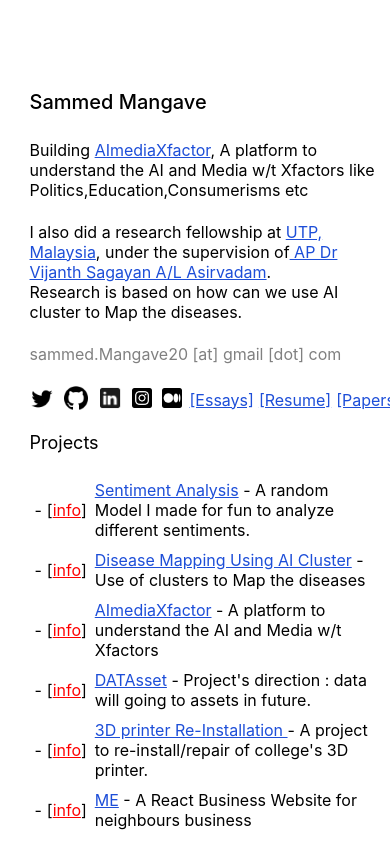
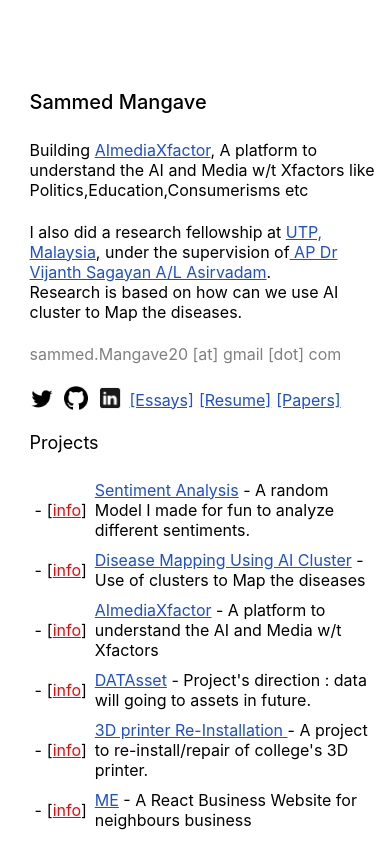
Before and after one commit to samycolen/samycolen.github.io, a React (Create React App) app: page / in a window 390 px wide. Shown: the top 841 px of the page. Built offline with nearby package versions, Linux system fonts and the light colour scheme.

Commit message:
removed the ig icon from mobile

```diff
--- a/src/App.css
+++ b/src/App.css
@@ -36,9 +36,8 @@
   display: flex;
   align-items: center;
   margin-top: 40px;
-
 }
-.dlink{
+.dlink {
   margin-right: 14px;
 }
 
@@ -145,9 +144,7 @@
   }
 
   .iicoIM {
-    width: 20px; /* Reduced icon size for mobile */
-    height: 20px; /* Reduced icon size for mobile */
-    margin-right: 10px; /* Reduced space between icons */
+    display: none;
   }
 
   #dproj {
```
